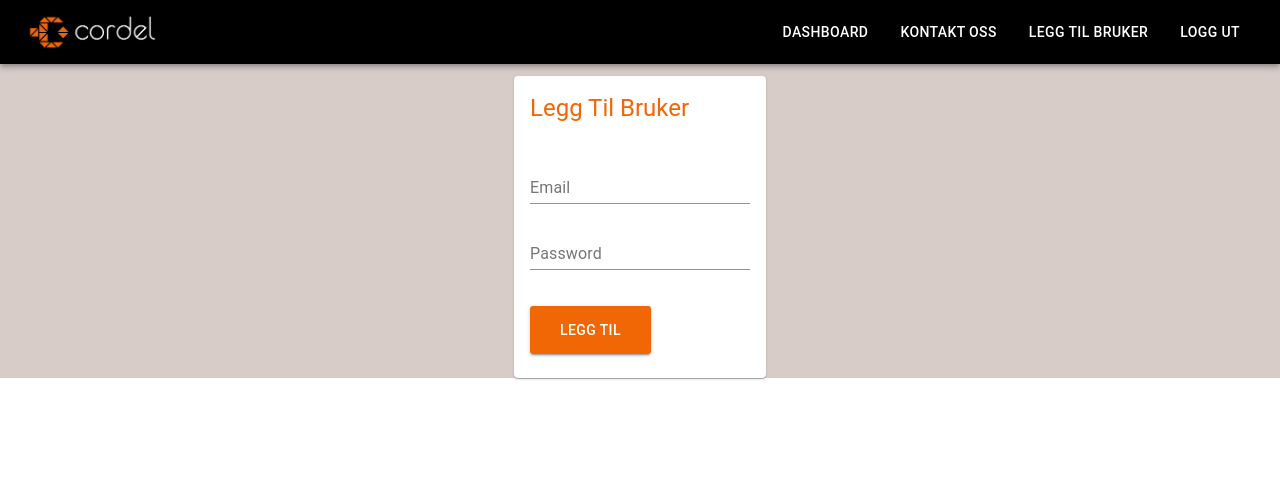
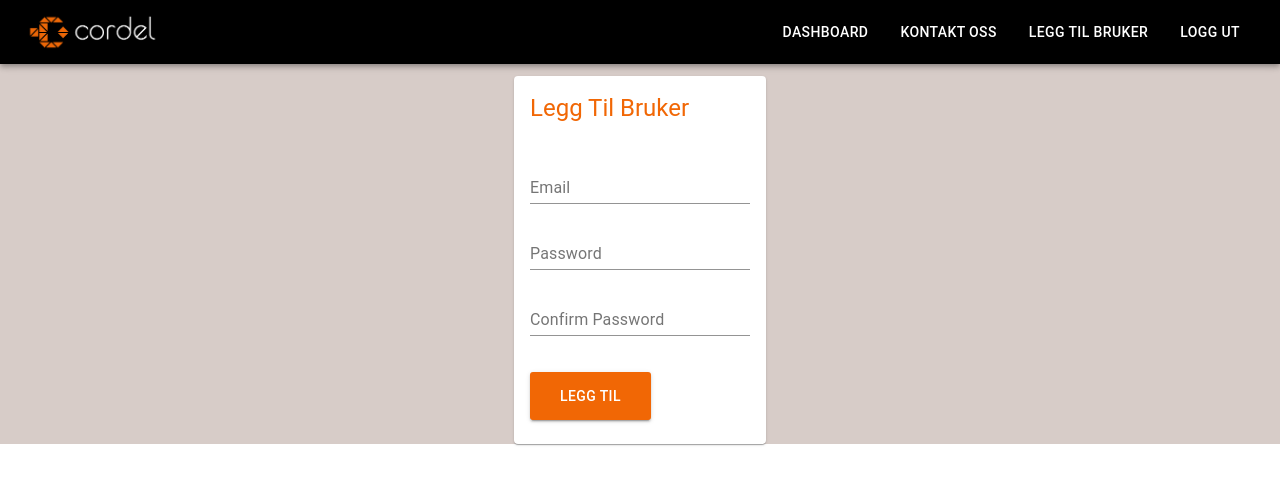
Before and after one commit to Database-Warehouse-Bachlor/Bi-System-frontend, a React (Create React App) app in the folder Bi-system/: page /AddUser in a window 1280 px wide. Shown: the top 484 px of the page. Built offline with nearby package versions, Linux system fonts and the light colour scheme.

Commit message:
Confirm password with live checks, email trim &lowercase

```diff
--- a/Bi-system/src/Pages/AddUser.tsx
+++ b/Bi-system/src/Pages/AddUser.tsx
@@ -12,7 +12,7 @@ import {
 import { ErrorMessage, Field, Form, Formik } from "formik";
 import React from "react";
 import { RouteComponentProps } from "react-router-dom";
-import { object, string } from "yup";
+import {ref,  object, string } from "yup";
 import { User } from "../Models/User";
 import AddUserService from "../Services/AddUserService";
 import AuthenticationService from "../Services/AuthenticationService";
@@ -55,23 +55,26 @@ export const Login: React.FC<Props> = ({ history }) => {
         <CardContent>
           <Formik
             initialValues={{
-              orgnr: "",
               email: "",
               pwd: "",
+              pwd2: "",
             }}
             validationSchema={object({
-              email: string().required().email(),
-              pwd: string().required(),
+              email: string()
+                .required("'Email må fylles inn'")
+                .email("Må være en gyldig email"),
+              pwd: string().required("Vennligst skriv inn passord"),
+              pwd2: string().required("Vennligst gjenta passord").oneOf([ref('pwd'), null], 'Passwords must match'),
             })}
             onSubmit={async (values) => {
               /** A timer of 3 sec that disables the submit button - Somewhat prevents serverspam */
+              if (values.pwd == values.pwd2) {
                 return new Promise<void>((res) => {
                   setTimeout(async () => {
-
                     //API call & checks
                     AddUserService.register(
-                    values.email,
-                    values.pwd
+                      values.email.toLowerCase().trim(),
+                      values.pwd.trim()
                     )
                       .then((response) => {
                         return response;
@@ -87,6 +90,9 @@ export const Login: React.FC<Props> = ({ history }) => {
                     res();
                   }, 500);
                 });
+              } else {
+                alert("Passord må være like");
+              }
             }}
           >
             {({ values, errors, isSubmitting }) => (
@@ -105,8 +111,26 @@ export const Login: React.FC<Props> = ({ history }) => {
                   )}
                 </ErrorMessage>
                 <div className={classes.loginForm}>
-                  <Field name="pwd" label="Password" as={TextField} />
-                  <ErrorMessage name="APIKey">
+                  <Field
+                    name="pwd"
+                    type="Password"
+                    label="Password"
+                    as={TextField}
+                  />
+                  <ErrorMessage name="pwd">
+                    {(message) => (
+                      <Typography color="error">{message}</Typography>
+                    )}
+                  </ErrorMessage>
+                </div>
+                <div className={classes.loginForm}>
+                  <Field
+                    name="pwd2"
+                    type="Password"
+                    label="Confirm Password"
+                    as={TextField}
+                  />
+                  <ErrorMessage name="pwd2">
                     {(message) => (
                       <Typography color="error">{message}</Typography>
                     )}
--- a/Bi-system/src/Pages/Login.tsx
+++ b/Bi-system/src/Pages/Login.tsx
@@ -62,7 +62,7 @@ export const Login: React.FC<Props> = ({ history }) => {
               return new Promise<void>((res) => {
                 setTimeout(() => {
                   //API call & checks
-                  AuthenticationService.login(values.email, values.pwd)
+                  AuthenticationService.login(values.email.toLowerCase().trim(), values.pwd)
                     .then(response => {
                       //console.log(response.text());
 
```
Lines whose indentation alone changed are shown as unchanged.
